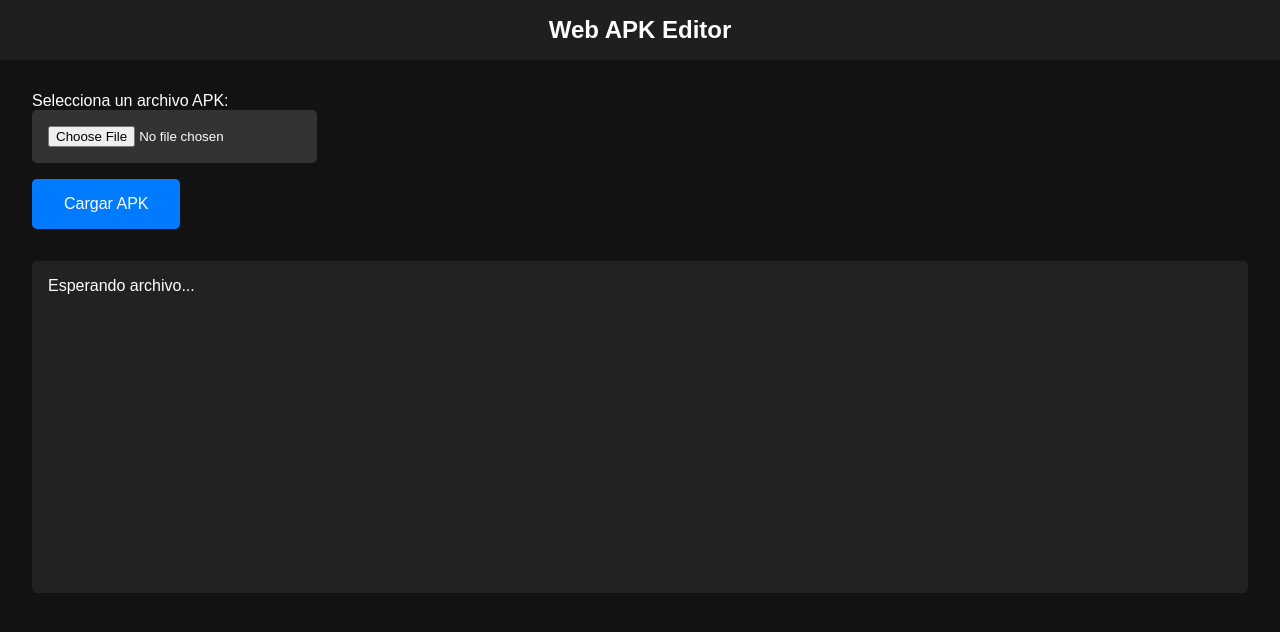
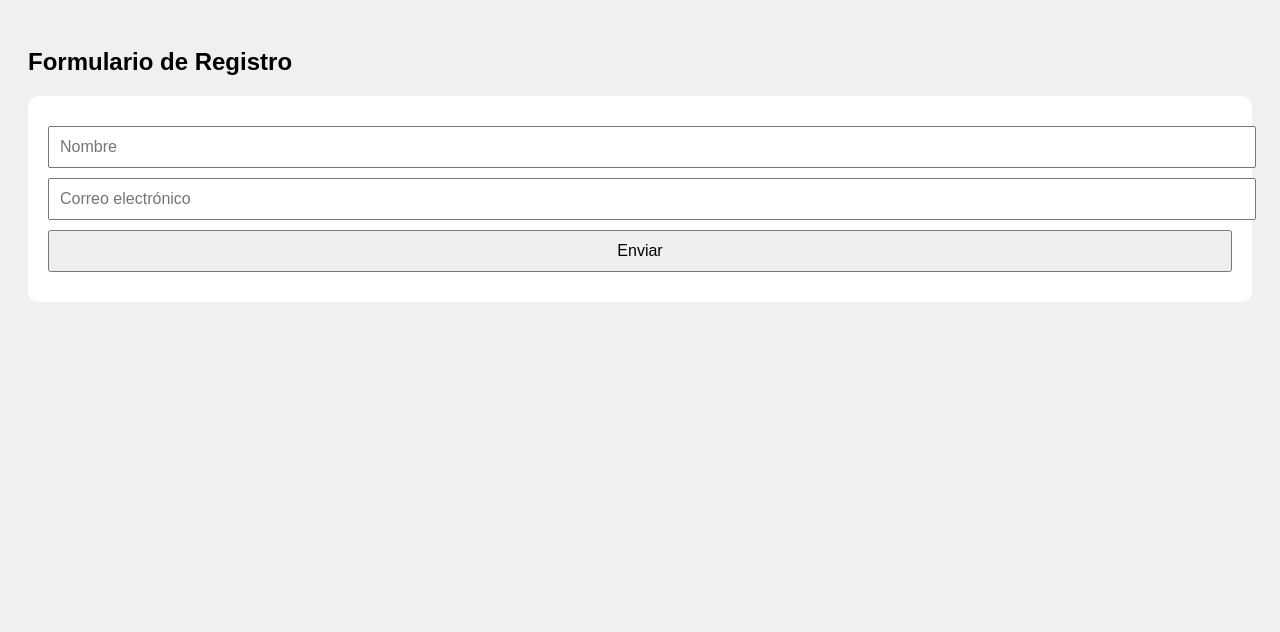
Before and after one commit to anonimous8110-tech/theslayermodz, a plain HTML site: page index.html in a window 1280 px wide. Drawn offline with Linux system fonts and the light colour scheme.

Commit message:
Update index.html

```diff
--- a/index.html
+++ b/index.html
@@ -1,91 +1,48 @@
 <!DOCTYPE html>
-<html lang="es">
+<html>
 <head>
   <meta charset="UTF-8">
-  <title>Editor APK Online</title>
+  <title>App Básica</title>
+  <meta name="viewport" content="width=device-width, initial-scale=1.0">
   <style>
     body {
       font-family: Arial, sans-serif;
-      margin: 0; padding: 0;
-      background: #121212;
-      color: #fff;
+      padding: 20px;
+      background: #f0f0f0;
     }
-    header {
-      background: #1f1f1f;
-      padding: 1rem;
-      text-align: center;
-      font-size: 1.5rem;
-      font-weight: bold;
+    form {
+      background: #fff;
+      padding: 20px;
+      border-radius: 10px;
     }
-    .container {
-      padding: 2rem;
+    input, button {
+      display: block;
+      width: 100%;
+      margin-top: 10px;
+      padding: 10px;
+      font-size: 16px;
     }
-    .file-upload {
-      margin-bottom: 1rem;
-    }
-    input[type="file"] {
-      background: #333;
-      color: #fff;
-      padding: 1rem;
-      border: none;
-      border-radius: 5px;
-    }
-    button {
-      background: #007bff;
-      color: white;
-      border: none;
-      padding: 1rem 2rem;
-      font-size: 1rem;
-      border-radius: 5px;
-      cursor: pointer;
-    }
-    button:hover {
-      background: #0056b3;
-    }
-    .output {
-      margin-top: 2rem;
-      background: #222;
-      padding: 1rem;
-      border-radius: 5px;
-      height: 300px;
-      overflow-y: auto;
+    .success {
+      color: green;
+      margin-top: 10px;
     }
   </style>
 </head>
 <body>
-  <header>
-    Web APK Editor
-  </header>
-
-  <div class="container">
-    <div class="file-upload">
-      <label>Selecciona un archivo APK:</label><br>
-      <input type="file" id="apkInput" accept=".apk">
-    </div>
-
-    <button onclick="uploadApk()">Cargar APK</button>
-
-    <div class="output" id="outputLog">
-      Esperando archivo...
-    </div>
-  </div>
+  <h2>Formulario de Registro</h2>
+  <form id="miFormulario">
+    <input type="text" placeholder="Nombre" name="nombre" required>
+    <input type="email" placeholder="Correo electrónico" name="email" required>
+    <button type="submit">Enviar</button>
+    <div id="mensaje" class="success"></div>
+  </form>
 
   <script>
-    function uploadApk() {
-      const fileInput = document.getElementById('apkInput');
-      const output = document.getElementById('outputLog');
-
-      if (!fileInput.files.length) {
-        output.innerText = 'Por favor, selecciona un archivo APK.';
-        return;
-      }
-
-      const file = fileInput.files[0];
-      output.innerText = 'Cargando APK: ' + file.name;
-
-      // Aquí se enviaría el archivo al servidor backend (Node.js o Python)
-      // para descompilar, mostrar y editar.
-    }
+    document.getElementById('miFormulario').addEventListener('submit', function(e) {
+      e.preventDefault();
+      document.getElementById('mensaje').textContent = 'Formulario enviado con éxito ✅';
+      this.reset();
+    });
   </script>
 </body>
 </html>
```
